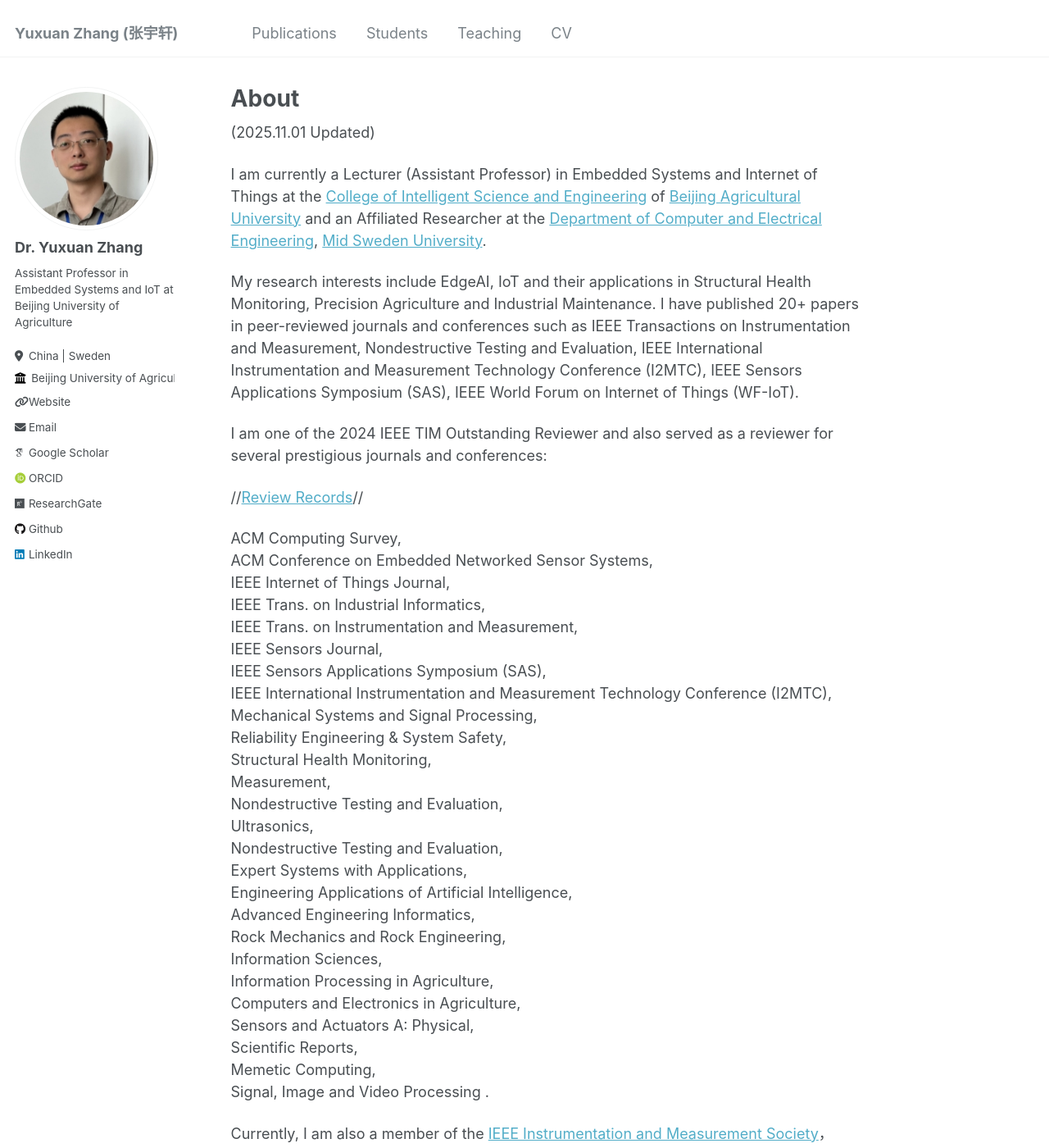
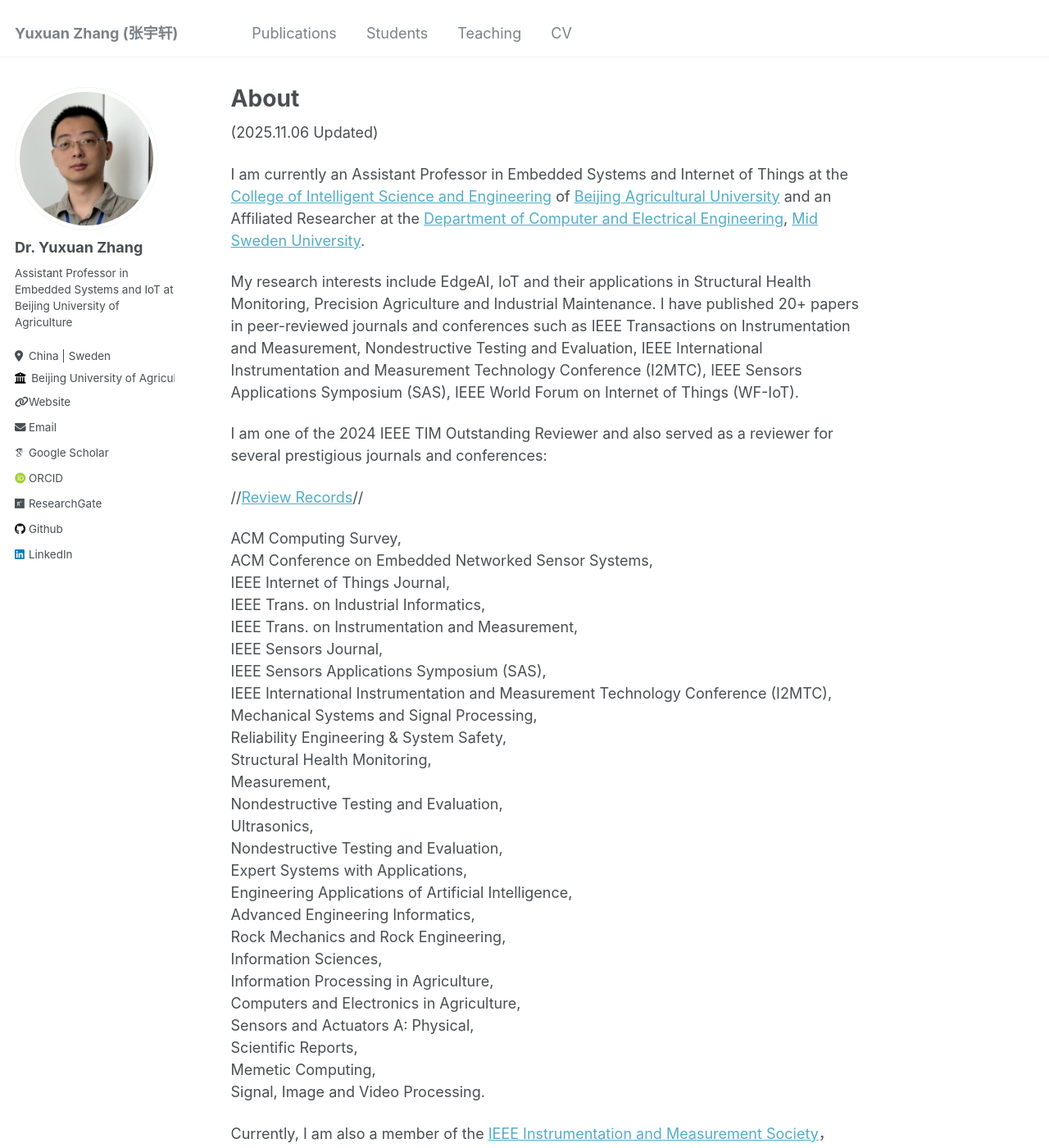
Before and after one commit to YuxuanZhang-96/YuxuanZhang-96.github.io, a Jekyll site: the page built from _pages/about.md, in a window 1280 px wide and 1400 px high. Shown: the whole window at 82% size. Built offline with Jekyll 4.4.1, drawn with Linux system fonts in a browser that asks for light colours; some web fonts are replaced.

Commit message:
Update about.md

```diff
--- a/_pages/about.md
+++ b/_pages/about.md
@@ -6,9 +6,9 @@ redirect_from:
   - /about/
   - /about.html
 ---
-(2025.11.01 Updated)
+(2025.11.06 Updated)
 
-I am currently a Lecturer (Assistant Professor) in Embedded Systems and Internet of Things at the [College of Intelligent Science and Engineering](https://en.bua.edu.cn/Colleges___Faculties/College_of_Intelligent_Science_and_Engineering.htm) of [Beijing Agricultural University](https://en.bua.edu.cn/) and an Affiliated Researcher at the [Department of Computer and Electrical Engineering](https://www.miun.se/en/meet-mid-sweden-university/Organisation/departments/det/), [Mid Sweden University](https://www.miun.se/en/).
+I am currently an Assistant Professor in Embedded Systems and Internet of Things at the [College of Intelligent Science and Engineering](https://en.bua.edu.cn/Colleges___Faculties/College_of_Intelligent_Science_and_Engineering.htm) of [Beijing Agricultural University](https://en.bua.edu.cn/) and an Affiliated Researcher at the [Department of Computer and Electrical Engineering](https://www.miun.se/en/meet-mid-sweden-university/Organisation/departments/det/), [Mid Sweden University](https://www.miun.se/en/).
 
 My research interests include EdgeAI, IoT and their applications in Structural Health Monitoring, Precision Agriculture and Industrial Maintenance.  I have published 20+ papers in peer-reviewed journals and conferences such as IEEE Transactions on Instrumentation and Measurement, Nondestructive Testing and Evaluation, IEEE International Instrumentation and Measurement Technology Conference (I2MTC), IEEE Sensors Applications Symposium (SAS), IEEE World Forum on Internet of Things (WF-IoT).
 
@@ -41,8 +41,7 @@ Computers and Electronics in Agriculture,  <br>
 Sensors and Actuators A: Physical, <br>
 Scientific Reports, <br>
 Memetic Computing, <br>
-Signal, Image and Video Processing
-.
+Signal, Image and Video Processing.
 
 Currently, I am also a member of the [IEEE Instrumentation and Measurement Society](https://ieee-ims.org/)，IEEE, IEEE Sensors Council and Chinese Mechanical Engineering Society.
 
```
